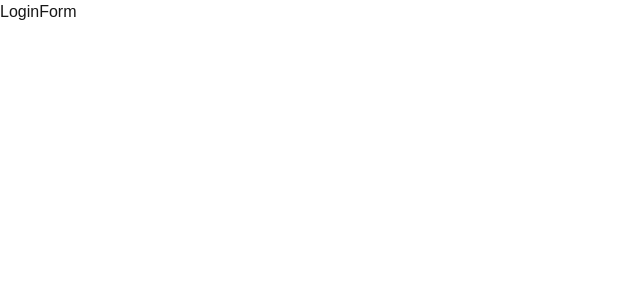
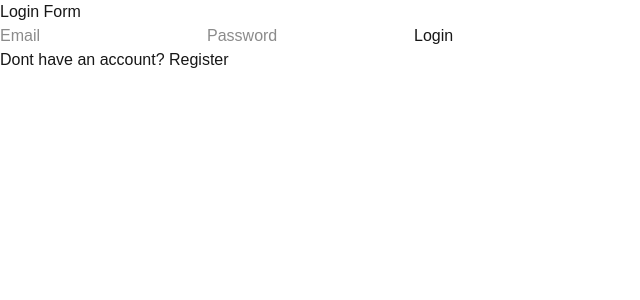
Before and after one commit to Ashwinbh-28/reeltrack, a Next.js app: page /login in a window 1280 px wide. Shown: the top 300 px of the page, without its empty margins (0-640 px from the left). Built offline with nearby package versions, Linux system fonts and the light colour scheme.

Commit message:
LoginForm Creation Complete

```diff
--- a/app/login/page.tsx
+++ b/app/login/page.tsx
@@ -1,11 +1,51 @@
-import React from 'react'
+"use client";
+import { signIn } from 'next-auth/react';
+import { useRouter } from 'next/navigation';
+import React, { useState } from 'react'
 
-function LoginForm
-() {
-  return (
-    <div>LoginForm
+function LoginForm() {
+  const [email, setEmail] = useState('');
+  const [password, setPassword] = useState('');
+  const router = useRouter();
+
+  const handleSubmit = async (e: React.FormEvent<HTMLFormElement>) => {e.preventDefault();
+    const res = await signIn('credentials', {
+      email,
+      password,
+      redirect: false
+    });
+
+    if(res?.error) {
+      console.error("Login failed:");
+    }else{
+      router.push('/');
+    }
+};
+
+return(
+  <div>
+    <h1>Login Form</h1>
+    <form onSubmit={handleSubmit}>
+      <input
+      type="email"
+      placeholder='Email'
+      value={email}
+      onChange={(e) => setEmail(e.target.value)}
+      />
+      <input
+      type="password"
+      placeholder='Password'
+      value={password}
+      onChange={(e) => setPassword(e.target.value)}
+      />
+      <button type='submit'>Login</button>
+    </form>
+
+    <div>
+      Dont have an account? <button onClick={() => router.push('/register')}>Register</button>
     </div>
-  )
+  </div>
+  );
 }
 
-export default LoginForm
+export default LoginForm;
```
